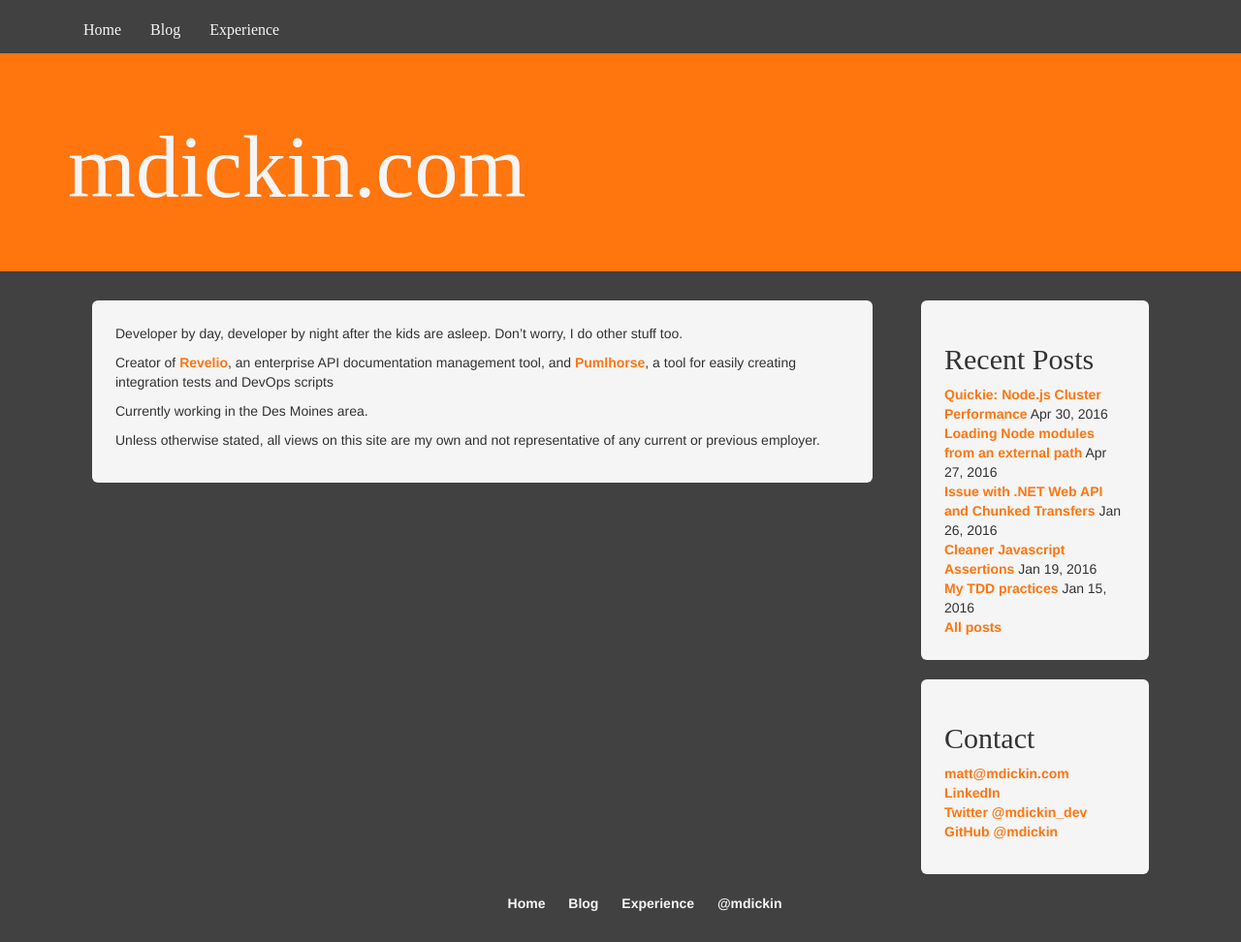
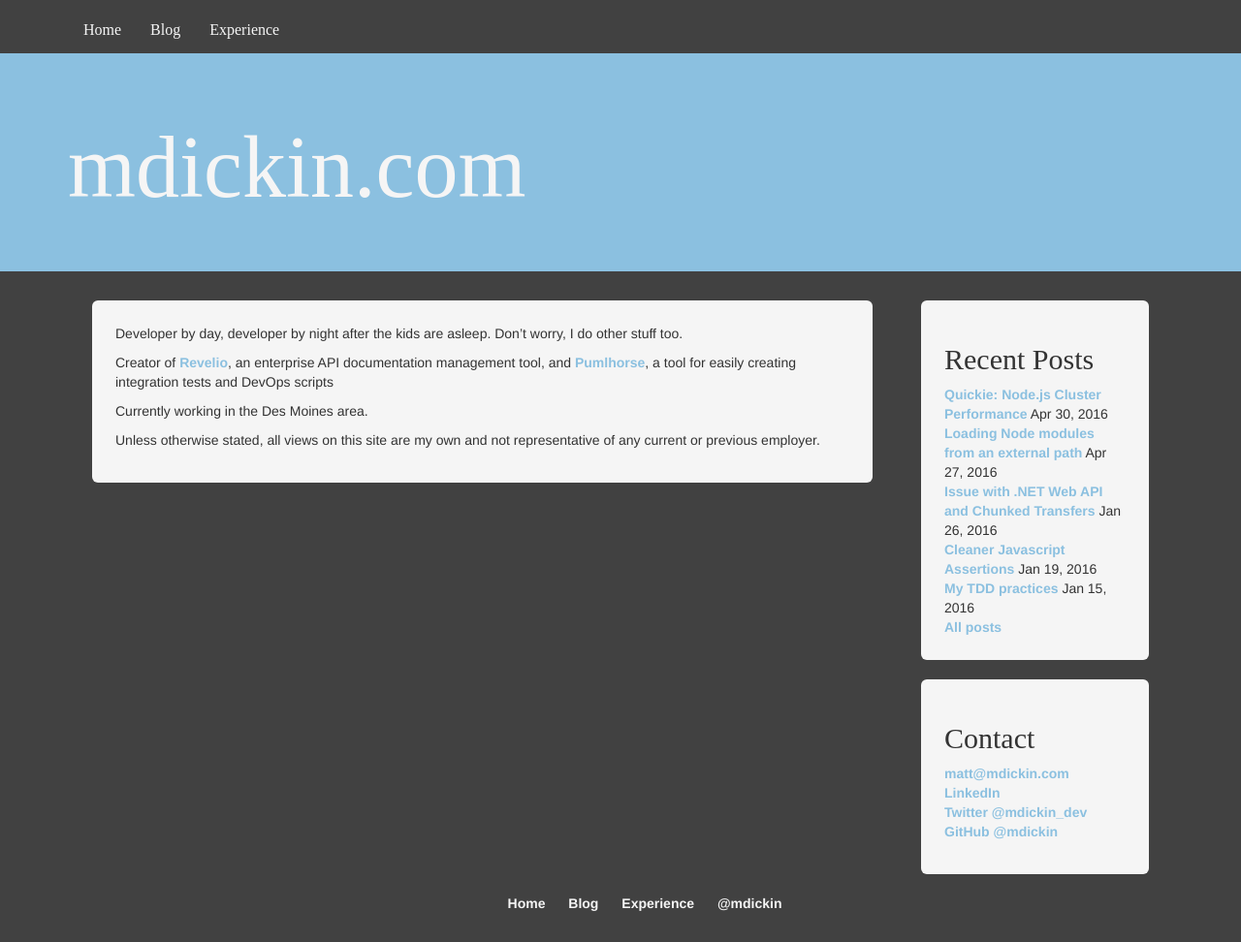
Before and after one commit to mdickin/mdickin.github.io, a Jekyll site: the page built from index.md, in a window 1280 px wide. Shown: the whole page at 97% size. Built offline with Jekyll 4.4.1, drawn with Linux system fonts in a browser that asks for light colours; nearby versions of some CDN libraries.

Commit message:
Changed theme color

```diff
--- a/css/site.css
+++ b/css/site.css
@@ -37,15 +37,15 @@ body {
 
 a {
 	font-weight: bold;
-	color: #ff750e;
+	color: #8BC0E0;
 }
 
 a:hover {
-	color: #ff750e;
+	color: #8BC0E0;
 }
 
 .jumbotron {
-	background-color: #ff750e;
+	background-color: #8BC0E0;
     color: #f5f5f5;
 }
 
@@ -118,11 +118,11 @@ h1,h2 {
 .navbar .nav > li > a:hover,
 .navbar .nav > li > a:focus,
 .navbar .nav > li.active > a {
-	background-color: #ff750e;
+	background-color: #8BC0E0;
 }
 
 .well-icon {
-	color: #ff750e;
+	color: #8BC0E0;
 }
 
 
```
